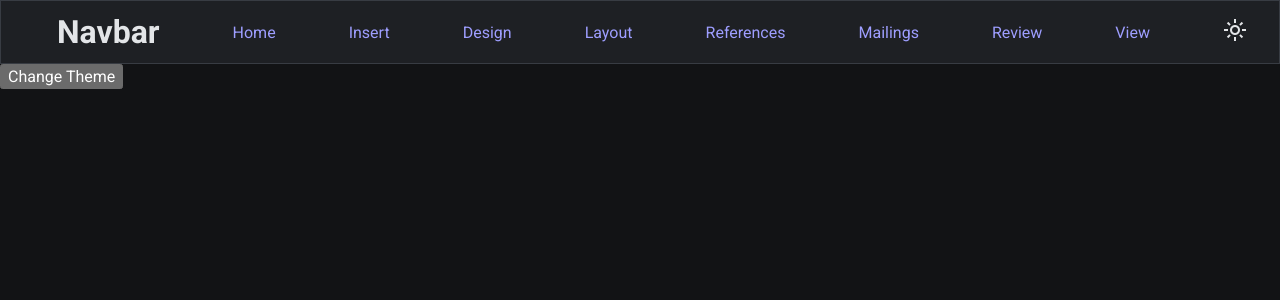
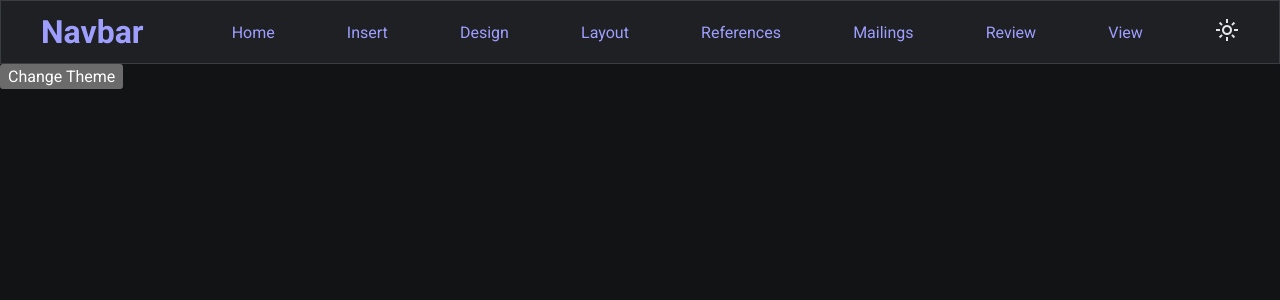
Before and after one commit to kapilpanchalext/next-projects-1, a Next.js app in the folder navbar-sidebar-1/: page / in a window 1280 px wide. Shown: the top 300 px of the page. Built offline with nearby package versions, Linux system fonts and the light colour scheme; a web font is replaced by a local one.

Commit message:
[bug] visibility hidden, display none

```diff
--- a/navbar-sidebar-1/src/components/navbar/Navbar.module.scss
+++ b/navbar-sidebar-1/src/components/navbar/Navbar.module.scss
@@ -7,12 +7,13 @@
   margin: 0px;
   padding-top: 0;
   padding-bottom: 0;
-  padding-left: 2rem;
-  padding-right: 2rem;
+  padding-left: 0.5rem;
+  padding-right: 0.5rem;
   border-width: 1px;
   border-style: solid;
   border-color: var(--background-tertiary);
   background: var(--background-secondary);
+  z-index: #{$z-index-main-header};
 }
 
 @mixin navbar__items {
@@ -52,7 +53,6 @@
   align-items: center;
 
   .navbar__links {
-    visibility: visible;
     display: flex;
     flex-direction: column;
     align-items: center;
@@ -61,11 +61,11 @@
 }
 
 .navbar__links {
-  visibility: hidden;
+  display: none;
 }
 
 .menu-button {
-  visibility: visible;
+  display: flex;
   @include button__reset();
 }
 
@@ -73,15 +73,14 @@
   @include button__reset();
 }
 
+.navbar__title {
+  margin-left: 0.25rem;
+  margin-right: 0.25rem;
+}
+
 @media(min-width: #{$screen-md}) {
-  .navbar {
-    @include navbar__dimension();
-    @include position();
-    @include navbar__items();
-  }
 
   .navbar__links {
-    visibility: visible;
     display: flex;
     align-items: center;
     justify-content: space-evenly;
@@ -89,6 +88,15 @@
   }
 
   .menu-button {
-    visibility: hidden;
+    display: none;
+  }
+
+  .navbar__title {
+    margin-left: 2rem;
+    margin-right: 1rem;
+  }
+
+  .theme-button {
+    margin-right: 2rem;
   }
 }
--- a/navbar-sidebar-1/src/components/navbar/Navbar.tsx
+++ b/navbar-sidebar-1/src/components/navbar/Navbar.tsx
@@ -46,7 +46,10 @@ const Navbar = (props: Props) => {
       <div className={styles.backdrop}></div>
       <header className={`${styles.navbar} ${isNavbarExtended ? styles['navbar__extended'] : ''}`}>
         <button className={`${styles['menu-button']}`} onClick={openLinksMenuHandler}><span className={`material-symbols-outlined`}>menu</span></button>
-        <h1>Navbar</h1>
+        <div className={styles['navbar__title']}>
+          <Link href="/"><h1>Navbar</h1></Link>
+        </div>
+
         <nav className={styles['navbar__links']}>
           <Link href="/">Home</Link>
           <Link href="/">Insert</Link>
--- a/navbar-sidebar-1/src/styles/abstracts/_vars.scss
+++ b/navbar-sidebar-1/src/styles/abstracts/_vars.scss
@@ -81,3 +81,15 @@ $screen-height-place-limit: 44rem;
 
 $navbar-height: 4rem;
 $app-width: 100vw;
+
+$z-index-a11y: 10000;
+$z-index-modal-content: 801;
+$z-index-modal-overlay: 800;
+$z-index-main-header: 700;
+$z-index-sidebar-mobile: 600;
+$z-index-mid: 500;
+$z-index-nav-menu: 200;
+$z-index-search-results: 101;
+$z-index-low: 100;
+$z-index-search-results-home: 99;
+$z-index-back: -1;
--- a/navbar-sidebar-1/src/styles/themes/_theme.scss
+++ b/navbar-sidebar-1/src/styles/themes/_theme.scss
@@ -24,6 +24,7 @@ body,
   background: var(--background-primary);
   color: var(--text-primary);
   font-family: "Roboto", sans-serif;
+  width: 100vw;
 }
 
 .light {
```
